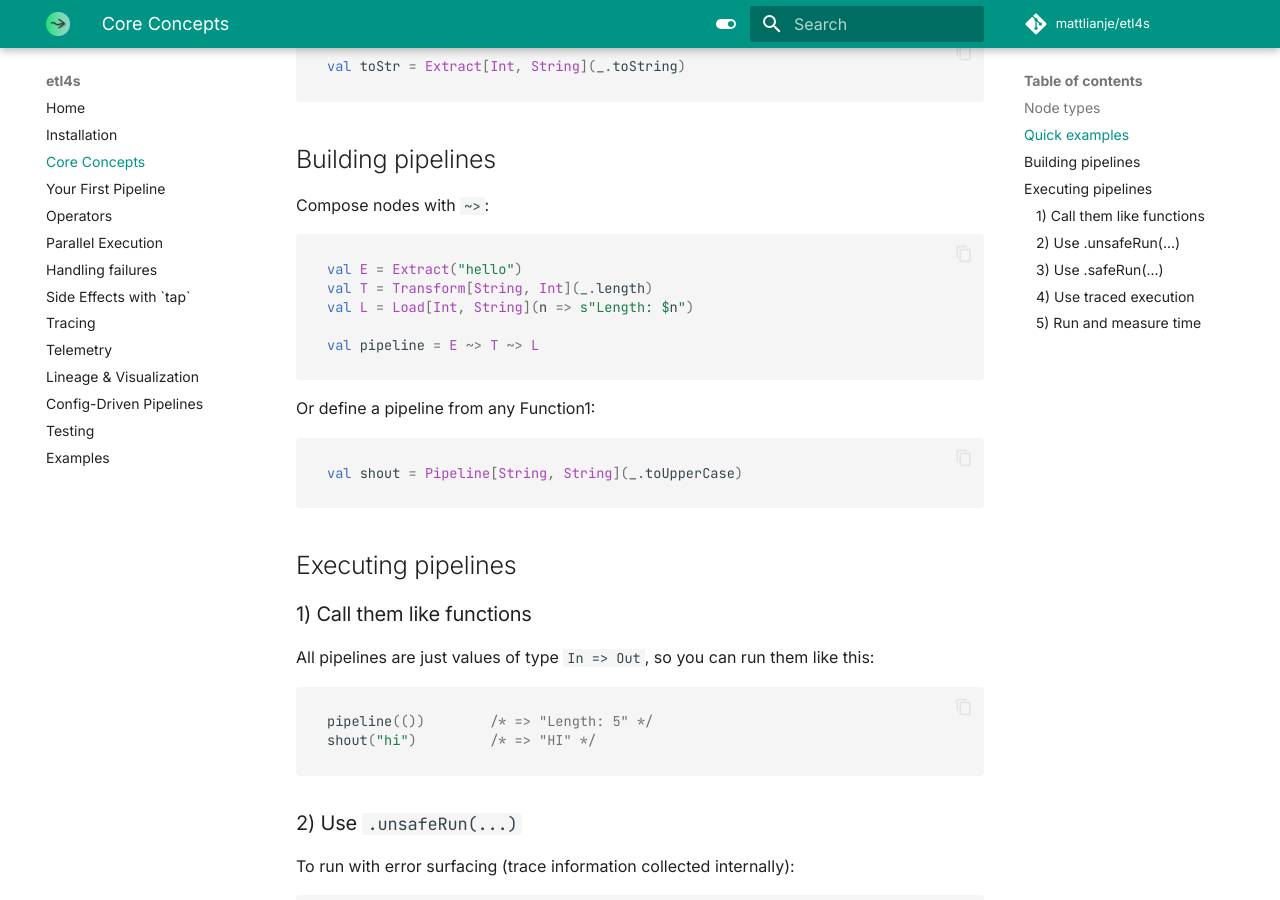
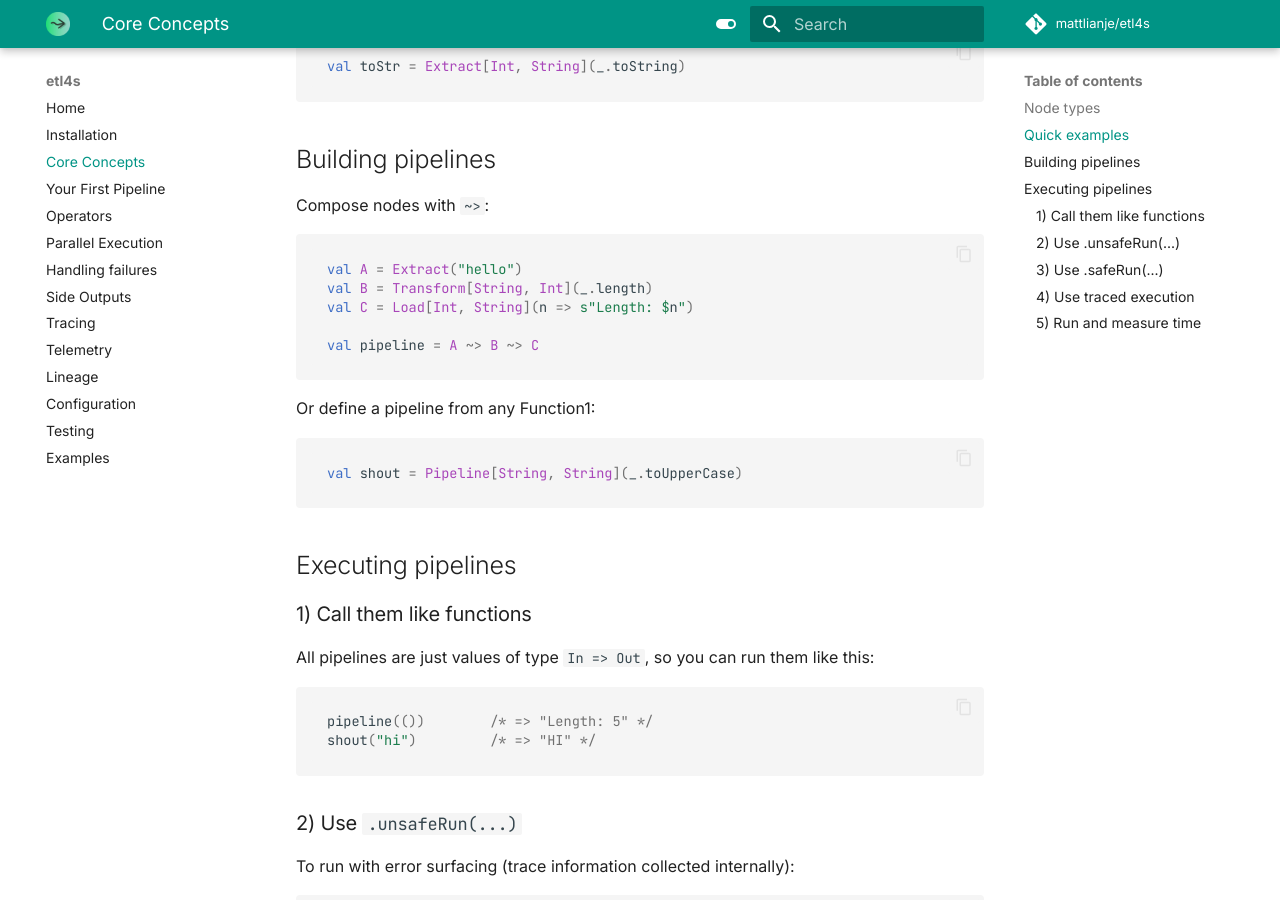
Before and after one commit to mattlianje/etl4s, an MkDocs documentation site: the page built from docs/core-concepts.md, in a window 1280 px wide and 900 px high, scrolled down 1018 px. Built offline with MkDocs 1.6.1 and Material for MkDocs 9.7.7, drawn with Linux system fonts in a browser that asks for light colours; comment, search, counter and statistics services are not loaded.

Commit message:
lineage tweaks + doc

````diff
--- a/docs/core-concepts.md
+++ b/docs/core-concepts.md
@@ -36,11 +36,11 @@
 ## Building pipelines
 Compose nodes with `~>`:
 ```scala
-val E = Extract("hello")
-val T = Transform[String, Int](_.length)
-val L = Load[Int, String](n => s"Length: $n")
+val A = Extract("hello")
+val B = Transform[String, Int](_.length)
+val C = Load[Int, String](n => s"Length: $n")
 
-val pipeline = E ~> T ~> L
+val pipeline = A ~> B ~> C
 ```
 Or define a pipeline from any Function1:
 ```scala
--- a/mkdocs.yml
+++ b/mkdocs.yml
@@ -36,11 +36,11 @@
   - Operators: operators.md
   - Parallel Execution: tasks.md
   - Handling failures: failures.md
-  - Side Effects with `tap`: logs.md
+  - Side Outputs: logs.md
   - Tracing: trace.md
   - Telemetry: opentelemetry.md
-  - Lineage & Visualization: lineage.md
-  - Config-Driven Pipelines: config.md
+  - Lineage: lineage.md
+  - Configuration: config.md
   - Testing: testing.md
   - Examples: examples.md
 markdown_extensions:
````
Also changed, not shown: README.md (+3 -1 lines), docs/lineage.md (+24 -62 lines), 3 other files.
